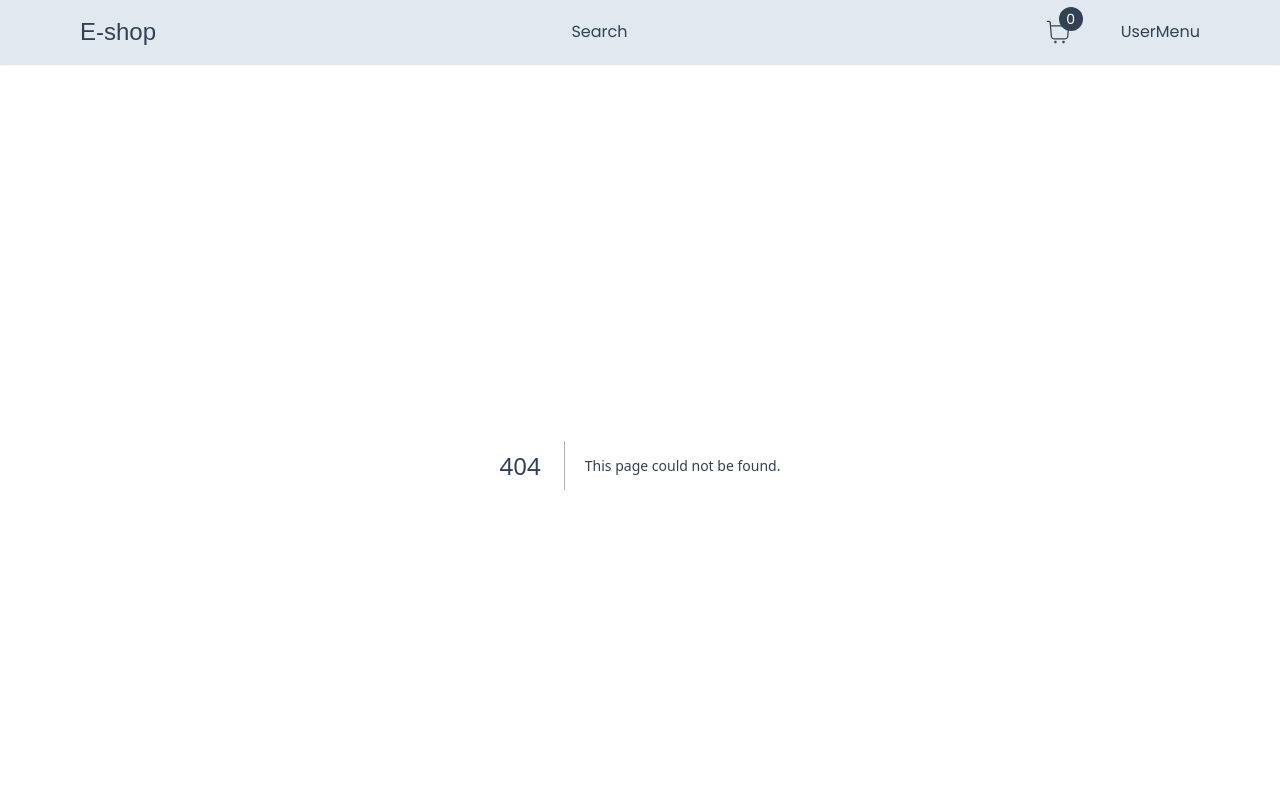
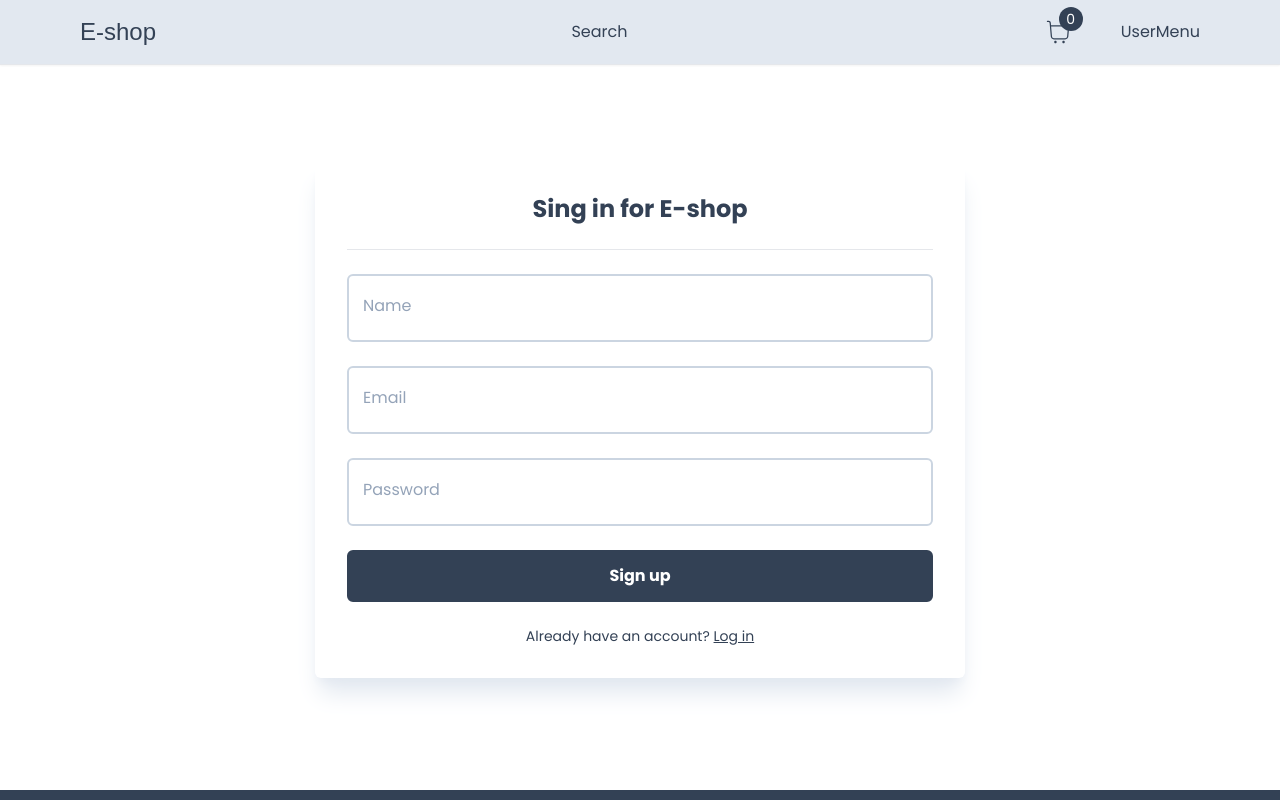
Before and after one commit to Musmaxim/e-shop, a Next.js app: page /register in a window 1280 px wide. Before the commit this address had no page. Shown: the top 800 px of the page. Built offline with nearby package versions, Linux system fonts and the light colour scheme; a web font is replaced by a local one.

Commit message:
Добавлена форма для логирования

```diff
--- /dev/null
+++ b/app/components/FormWrap.tsx
@@ -0,0 +1,32 @@
+const FormWrap = ({ children }: { children: React.ReactNode }) => {
+  return (
+    <div
+      className="
+    min-h-fit
+    h-full
+    flex
+    items-center
+    justify-center
+    pb-12
+    pt-24"
+    >
+      <div
+        className="max-w-[650px]
+      w-full
+      flex
+      flex-col
+      gap-6
+      items-center
+      shadow-xl
+      shadow-slate-200
+      rounded-md
+      p-4
+      md:p-8"
+      >
+        {children}
+      </div>
+    </div>
+  );
+};
+
+export default FormWrap;
--- /dev/null
+++ b/app/components/inputs/Input.tsx
@@ -0,0 +1,74 @@
+"use client";
+
+import { FieldErrors, FieldValues, UseFormRegister } from "react-hook-form";
+
+interface InputProps {
+  id: string;
+  label: string;
+  type?: string;
+  disabled?: boolean;
+  required?: boolean;
+  register: UseFormRegister<FieldValues>;
+  errors: FieldErrors;
+}
+
+const Input: React.FC<InputProps> = ({
+  id,
+  label,
+  type,
+  disabled,
+  required,
+  register,
+  errors,
+}) => {
+  return (
+    <div className="w-full relative">
+      <input
+        autoComplete="off"
+        id={id}
+        disabled={disabled}
+        {...register(id, { required })}
+        placeholder=""
+        type={type}
+        className={`peer
+      w-full
+      p-4
+      pt-6
+      outline-none
+      bg-white
+      font-light
+      border-2
+      rounded-md
+      transition
+      disabled:opacity-70
+      disabled:cursor-not-allowed
+      ${errors[id] ? "border-rose-400" : "border-slate-300"}
+      ${errors[id] ? "focus:border-slate-300" : "focus:border-slate-300"}
+      `}
+      />
+      <label
+        htmlFor="id"
+        className={`absolute
+      cursor-text
+      text-md
+      duration-150
+      transform
+      -translate-y-3
+      top-5
+      z-10
+      origin-[0]
+      left-4
+      peer-placeholder-shown:scale-100
+      peer-placeholder-shown:translate-y-0
+      peer-focus:scale-75
+      peer-focus:-translate-y-4
+      ${errors[id] ? "text-rose-400" : "text-slate-400"}
+      `}
+      >
+        {label}
+      </label>
+    </div>
+  );
+};
+
+export default Input;
--- /dev/null
+++ b/app/register/RegisterForm.tsx
@@ -0,0 +1,70 @@
+"use client";
+
+import { useState } from "react";
+import Heading from "../components/Heading";
+import Input from "../components/inputs/Input";
+import { FieldValues, SubmitHandler, useForm } from "react-hook-form";
+import Button from "../components/Button";
+import Link from "next/link";
+const RegisterForm = () => {
+  const [isLoading, setIsLoading] = useState(false);
+  const {
+    register,
+    handleSubmit,
+    formState: { errors },
+  } = useForm<FieldValues>({
+    defaultValues: {
+      name: "",
+      email: "",
+      password: "",
+    },
+  });
+
+  const onSubmit: SubmitHandler<FieldValues> = (data) => {
+    setIsLoading(true);
+  };
+
+  return (
+    <>
+      <Heading title="Sing in for E-shop" />
+      <hr className="bg-slate-300 w-full h-px" />
+      <Input
+        id="name"
+        label="Name"
+        disabled={isLoading}
+        register={register}
+        errors={errors}
+        required
+      />
+      <Input
+        id="email"
+        label="Email"
+        disabled={isLoading}
+        register={register}
+        errors={errors}
+        required
+      />
+      <Input
+        id="password"
+        label="Password"
+        disabled={isLoading}
+        register={register}
+        errors={errors}
+        required
+        type="password"
+      />
+      <Button
+        label={isLoading ? "Loading" : "Sign up"}
+        onClick={handleSubmit(onSubmit)}
+      />
+      <p className="text-sm">
+        Already have an account?{" "}
+        <Link className="underline" href="/login">
+          Log in
+        </Link>
+      </p>
+    </>
+  );
+};
+
+export default RegisterForm;
--- /dev/null
+++ b/app/register/page.tsx
@@ -0,0 +1,15 @@
+import Container from "../components/Container";
+import FormWrap from "../components/FormWrap";
+import RegisterForm from "./RegisterForm";
+
+const Register = () => {
+  return (
+    <Container>
+      <FormWrap>
+        <RegisterForm/>
+      </FormWrap>
+    </Container>
+  );
+};
+
+export default Register;
--- a/package.json
+++ b/package.json
@@ -16,6 +16,7 @@
     "next": "14.0.4",
     "react": "^18",
     "react-dom": "^18",
+    "react-hook-form": "^7.49.3",
     "react-hot-toast": "^2.4.1",
     "react-icons": "^4.12.0"
   },
```
Also changed, not shown: 1 other file (tests, documents, lock files or other folders).
